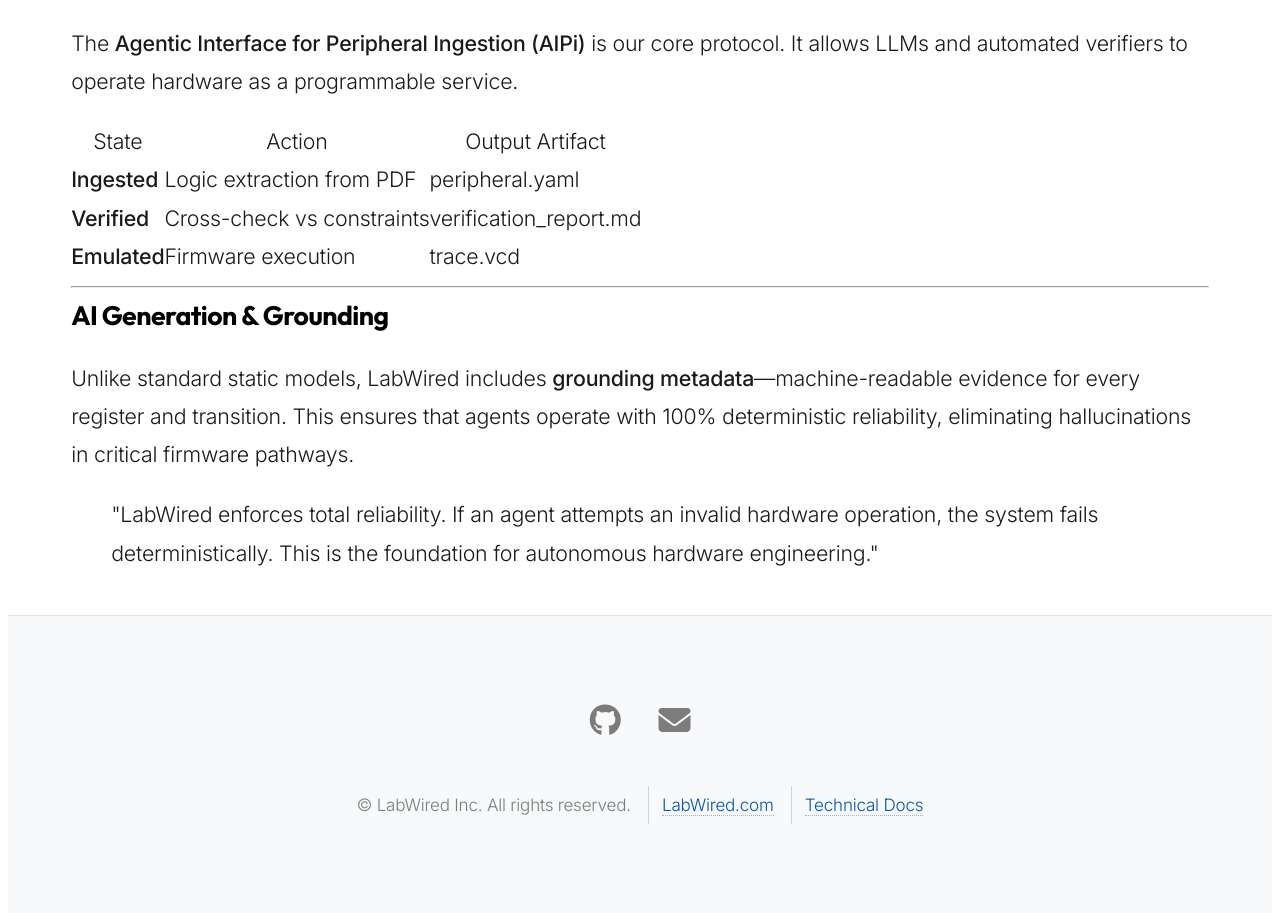
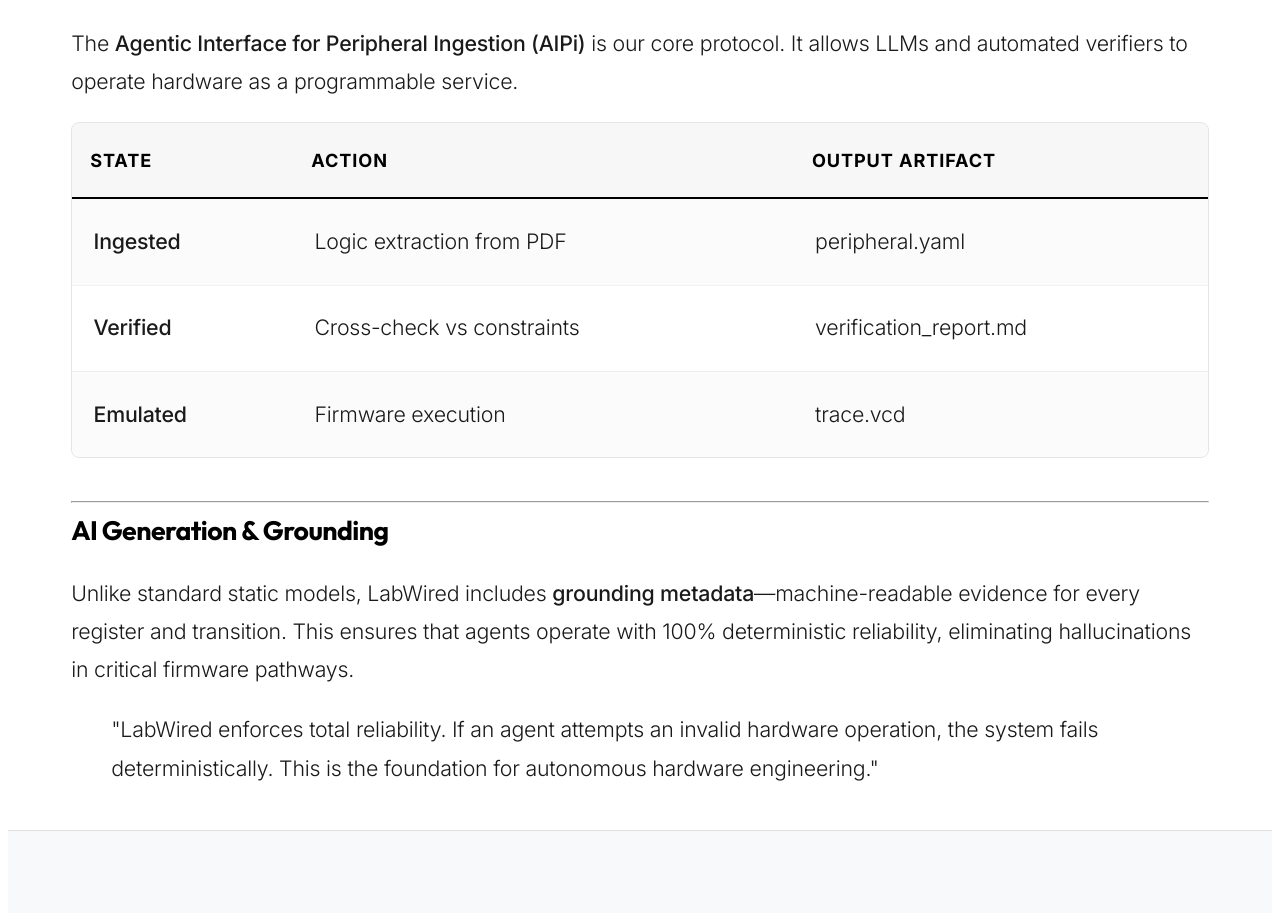
Before and after one commit to w1ne/labwired-landing, a website: page docs.html in a window 1280 px wide. Shown: the part 2029-2942 px from the top of the page. Drawn offline with Linux system fonts and the light colour scheme.

Commit message:
docs: RESTORE ABSOLUTE DEFINITIVE CONTENT [v0.12.14]

```diff
--- a/style.css
+++ b/style.css
@@ -1308,3 +1308,50 @@ section h3 i {
         padding: 2.5em 0;
     }
 }
+/* Table */
+.table-wrapper {
+    -webkit-overflow-scrolling: touch;
+    overflow-x: auto;
+    margin-bottom: 2em;
+    border: 1px solid rgba(0, 0, 0, 0.1);
+    border-radius: 8px;
+}
+
+table {
+    margin: 0;
+    width: 100%;
+    border-collapse: collapse;
+}
+
+table tbody tr {
+    border-bottom: solid 1px rgba(0, 0, 0, 0.05);
+}
+
+table tbody tr:last-child {
+    border-bottom: none;
+}
+
+table tbody tr:nth-child(2n + 1) {
+    background-color: rgba(0, 0, 0, 0.015);
+}
+
+table td {
+    padding: 1.25em 1em;
+    vertical-align: top;
+    line-height: 1.5;
+}
+
+table th {
+    color: #000000;
+    font-size: 0.85em;
+    font-weight: 700;
+    padding: 1em;
+    text-align: left;
+    background: rgba(0, 0, 0, 0.03);
+    text-transform: uppercase;
+    letter-spacing: 0.05em;
+}
+
+table thead {
+    border-bottom: solid 2px #000000;
+}
```
